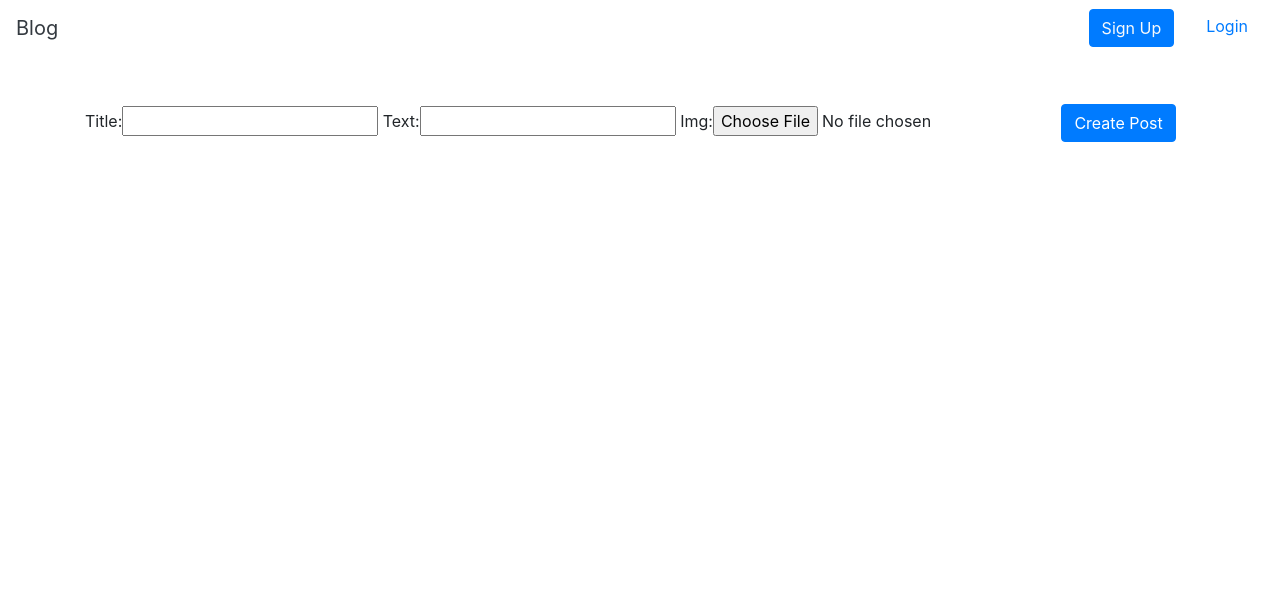
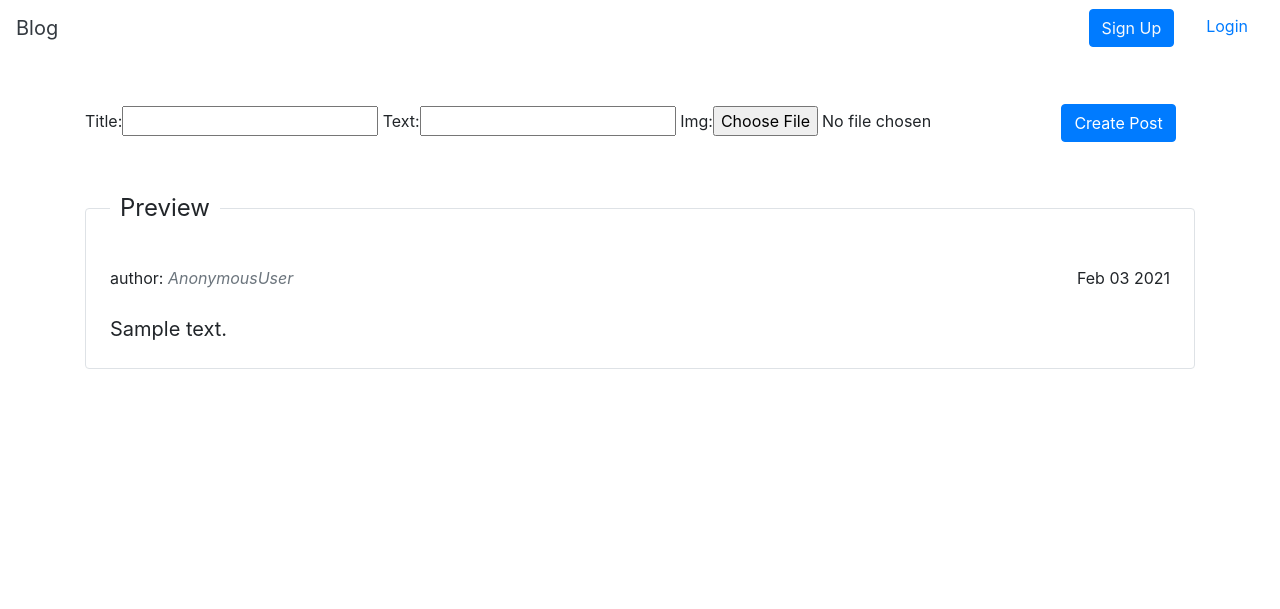
Before and after one commit to hottunasandwich/blog, a Django app: template blog/templates/blog/create.html in a window 1280 px wide. Shown: the top 609 px of the page. Run offline with Django 3.2, Linux system fonts and the light colour scheme; the template is opened without the code that fills it: values that come from a table or form of the project are taken from there, others are empty; tables that the repository leaves empty hold one stand-in row (values such as "Sample post"); some libraries are stand-ins or nearby versions.

Commit message:
added preview for creating post

```diff
--- a/blog/templates/blog/create.html
+++ b/blog/templates/blog/create.html
@@ -6,4 +6,63 @@
     {{ form|as_bootstrap }}
     <input type="submit" class="btn btn-primary" value="Create Post">
 </form>
+<fieldset id="preview" class="border rounded p-4 scheduler-border my-5">
+    <legend class="scheduler-border">Preview</legend>
+    <div class="control-group">
+        <div class="h1" id="preview-title" style="font-family: 'Times New Roman', Times, serif;">
+        </div>
+        <div class="d-flex justify-content-between">
+            <span id="author">
+                <span>author: </span><span class="font-italic text-muted">{{ request.user }}</span>
+            </span>
+            <div> {% now 'M d Y' %}</div>
+        </div>
+        <img id="preview-img" width="100%" />
+        <div id="preview-text" style="font-size: 20px;">
+            {{ post.text }}
+        </div>
+    </div>
+</fieldset>
+<style>
+    legend.scheduler-border {
+    width:inherit; /* Or auto */
+    padding:0 10px; /* To give a bit of padding on the left and right */
+    border-bottom:none;
+}
+</style>
 {% endblock %}
+{% block extra_script %}
+<script>
+    function readURL(input) {
+        if (input.files && input.files[0]) {
+            var reader = new FileReader();
+
+            reader.onload = function (e) {
+                $('#preview-img').attr('src', e.target.result);
+
+                setTimeout(function () {
+                    check_footer_status()
+                }, 1);
+            }
+
+            reader.readAsDataURL(input.files[0]); // convert to base64 string
+        }
+    }
+    function changeTitle(input) {
+        $('#preview-title').text(input.value)
+    }
+    function changeText(input) {
+        $('#preview-text').text(input.value)
+    }
+
+    $("#id_img").change(function () {
+        readURL(this);
+    });
+    $('#id_title').keyup(function () {
+        changeTitle(this)
+    })
+    $('#id_text').keyup(function () {
+        changeText(this)
+    })
+</script>
+{% endblock %}
--- a/blog/templates/blog/index.html
+++ b/blog/templates/blog/index.html
@@ -18,6 +18,7 @@
         <a class="navbar-brand text-dark" href="{% url 'blog:posts' %}">Blog</a>
         {% if request.user|lower != 'anonymoususer' %}
         <div>
+            <span class="mx-3">{{request.user}}</span>
             <a class="mx-3" href="{% url 'blog:create' %}">Create Post</a><a class="mx-3"
                 href="{% url 'users:logout' %}">Logout</a></div>
                 {% else %}
--- a/users/views.py
+++ b/users/views.py
@@ -26,4 +26,4 @@ def login_view(request):
 def logout_view(request):
     if request.user and request.method == 'GET':
         logout(request)
-        return redirect(reverse('users:login'))
+        return redirect(reverse('blog:posts'))
```
